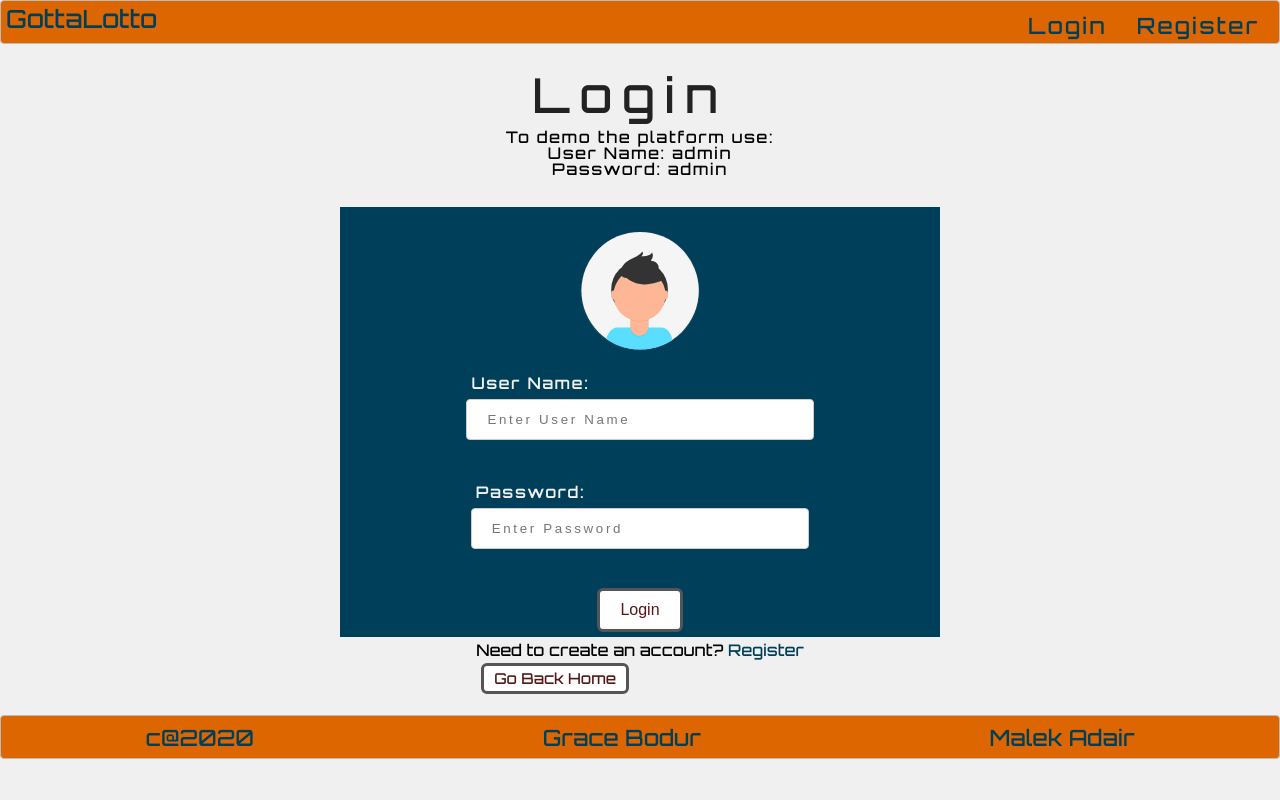
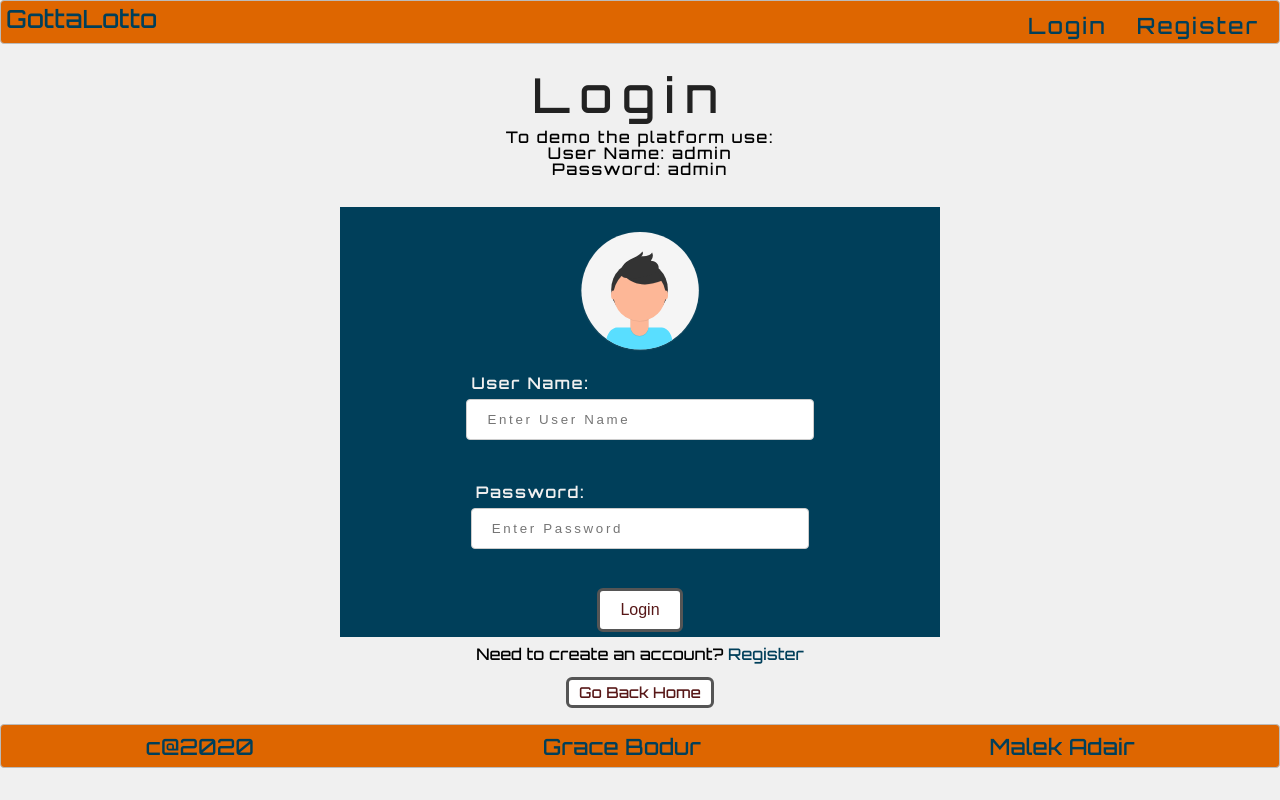
Before and after one commit to gracebodur/gottalotto-client, a React (Create React App) app: page /login in a window 1280 px wide. Built offline with nearby package versions, Linux system fonts and the light colour scheme.

Commit message:
Fixed styling for: -Guess Card size -Guess Message Back text -centered text and go back button on login
Co-authored-by: GraceBodur <mgracebodur@gmail.com>

```diff
--- a/src/components/Guess/Guess.css
+++ b/src/components/Guess/Guess.css
@@ -3,7 +3,9 @@
   flex-direction: row;
   padding: 15px;
 }
-
+.backMessage {
+  font-size: 18px;
+}
 .guesslist-container {
   text-align: center;
   display: flex;
--- a/src/components/Guess/Guess.js
+++ b/src/components/Guess/Guess.js
@@ -12,7 +12,7 @@ class Guess extends Component {
 					<Flippy
 						flipOnHover={true}
 						flipDirection='vertical'
-						style={{ width: '300px', height: '400px' }}
+						style={{ width: '300px', height: '300px' }}
 					>
 						<FrontSide style={{
 							backgroundColor: '#41669d',
@@ -43,10 +43,12 @@ class Guess extends Component {
 								justifyContent: 'center',
 								flexDirection: 'column'
 							}}>
-							{message}
+							<span className='backMessage'>
+								{message}
+							</span>
 							<span className='guesslistNumbers'
 								style={{
-									fontSize: '17px',
+									fontSize: '10px',
 									position: 'absolute',
 									bottom: '10px',
 									width: '100%'
--- a/src/components/LoginForm/LoginForm.css
+++ b/src/components/LoginForm/LoginForm.css
@@ -3,7 +3,7 @@ form {
   flex-direction: column;
   align-items: center;
   width: 100%;
-	background-color: #003F5A;
+  background-color: #003f5a;
 }
 
 .login {
@@ -11,6 +11,15 @@ form {
   height: auto;
   margin: 0 auto;
   width: 70%;
+}
+.loginBottom {
+  display: flex;
+  align-content: center;
+  flex-direction: column;
+}
+.loginBottomButton {
+  max-width: 150px;
+  margin: 0 auto;
 }
 
 .login h2 {
@@ -41,11 +50,11 @@ img.avatar {
   padding: 10px;
   letter-spacing: 0.1em;
   font-weight: 800;
-	color: #F0F0F0;
+  color: #f0f0f0;
 }
 
-input[type=text],
-input[type=password] {
+input[type="text"],
+input[type="password"] {
   width: 100%;
   height: 20%;
   padding: 12px 20px;
@@ -70,7 +79,9 @@ input[type=password] {
 }
 
 .form-link {
-	padding-top: 5px;
+  padding: 10px;
+  line-height: 25px;
+  text-align: center;
 }
 
 .error-login {
@@ -88,15 +99,12 @@ input[type=password] {
 
 /* ----------- iPhone X ----------- */
 
-@media only screen
-  and (min-device-width: 375px)
-  and (max-device-width: 812px)
-  and (-webkit-min-device-pixel-ratio: 3) {
+@media only screen and (min-device-width: 375px) and (max-device-width: 812px) and (-webkit-min-device-pixel-ratio: 3) {
   nav {
     max-width: 50vw;
   }
   .link {
     padding: 12px;
-          font-size: .5em;
+    font-size: 0.5em;
   }
 }
--- a/src/components/LoginForm/LoginForm.js
+++ b/src/components/LoginForm/LoginForm.js
@@ -82,11 +82,11 @@ class LoginForm extends Component {
 					<button type="submit" className='login-btn'>Login</button>
 				</form>
 
-				<div>
+				<div className='loginBottom'>
 					<p className='form-link'>Need to create an account? <Link to='/register'>Register</Link></p>
-					<Link to="/" className="aButton">
+					<Link to="/" className="aButton loginBottomButton">
 						Go Back Home
-          			</Link>
+          </Link>
 				</div>
 			</section>
 		);
```
Lines whose indentation alone changed are shown as unchanged.
